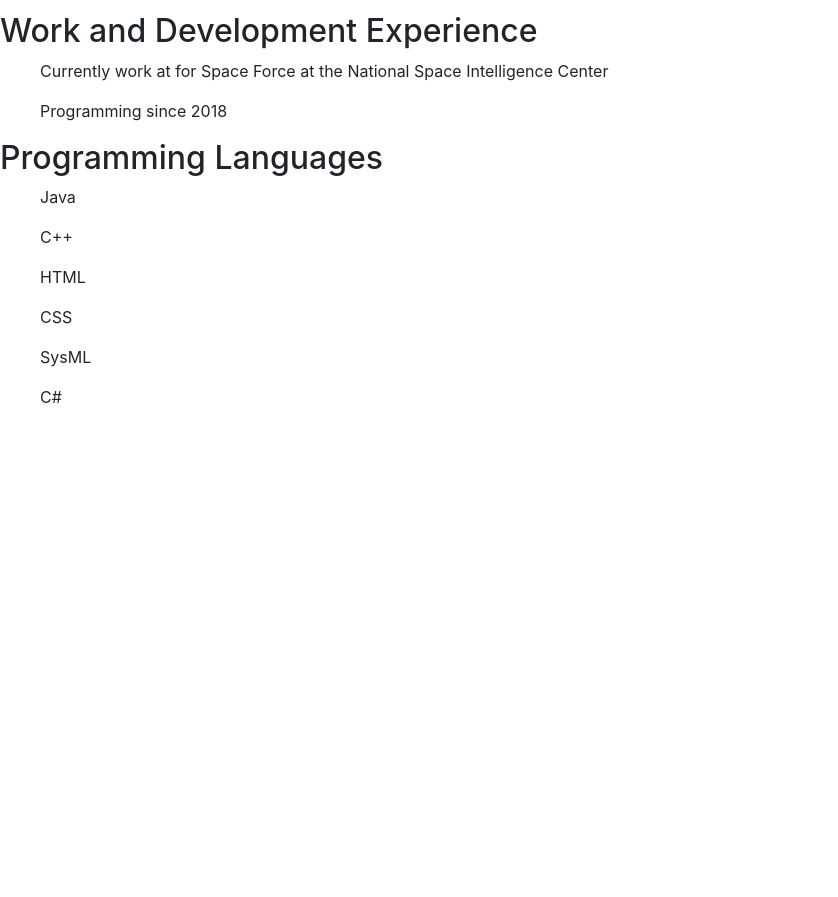
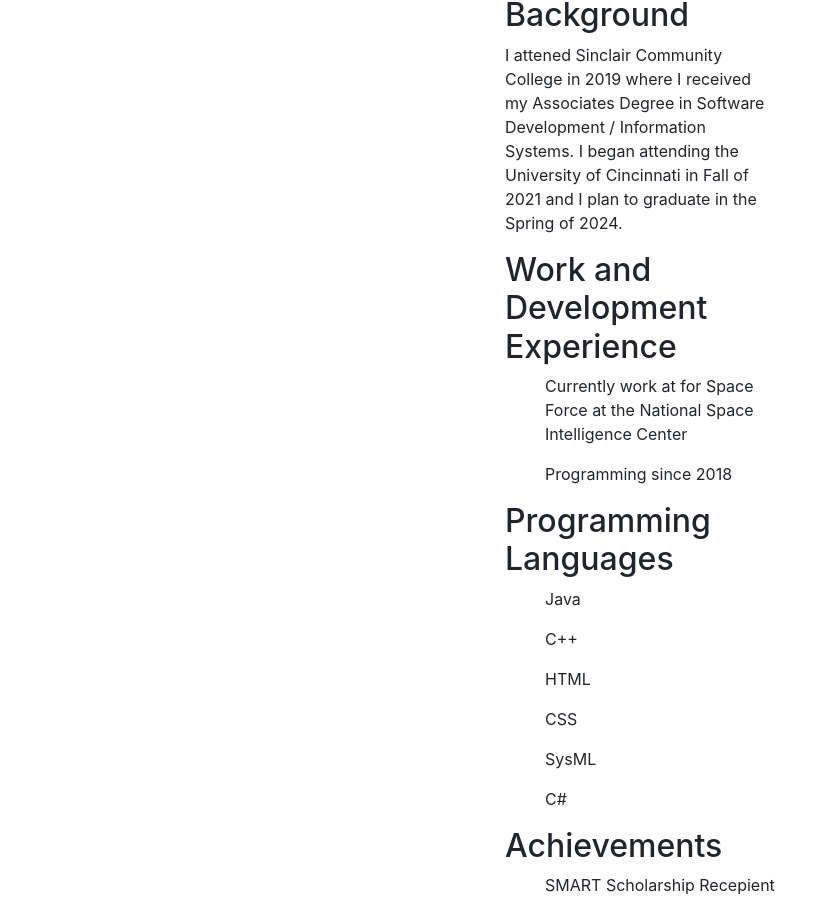
Before and after one commit to it3049c-fall22-henderson/online-portfolio-ColinMaxwell2001, a website: page index.html in a window 1280 px wide. Shown: the part 398-1295 px from the top of the page, without its empty margins (0-838 px from the left). Before the commit the page ends 823 px from the top, so only its background shows below. Drawn offline with nearby package versions, Linux system fonts and the light colour scheme.

Commit message:
finished achievements

```diff
--- a/index.html
+++ b/index.html
@@ -18,9 +18,8 @@
     <h1>Colin Maxwell</h1>
     <img src="resources/images/IMG_4485.jpg" />
 
-  </div>
 
-  <div class="Personal Background">
+    <div class="section" id="personalBackground">
       <h2>Personal Background</h2>
       <p>I attened Sinclair Community College in 2019 where I received my Associates Degree in Software Development /
         Information Systems. I
@@ -28,13 +27,13 @@
       </p>
     </div>
 
-  <div class="Development Experience">
+    <div class="section" id="experience">
       <h2>Work and Development Experience</h2>
       <ol>Currently work at for Space Force at the National Space Intelligence Center</ol>
       <ol>Programming since 2018</ol>
     </div>
 
-  <div class="Programming Languages">
+    <div class="section" id="programmingLanguages">
       <h2>Programming Languages</h2>
       <ol>Java</ol>
       <ol>C++</ol>
@@ -43,6 +42,18 @@
       <ol>SysML</ol>
       <ol>C#</ol>
     </div>
+
+    <div class="section" id="achievements">
+      <h2>Achievements</h2>
+      <ul>SMART Scholarship Recepient</ul>
+    </div>
+
+
+
+
+  </div>
+
+
 
   <!-- INCLUDE SCRIPTS FILE HERE -->
   <script src="resources/scripts/index.js"></script>
```
Lines whose indentation alone changed are shown as unchanged.
